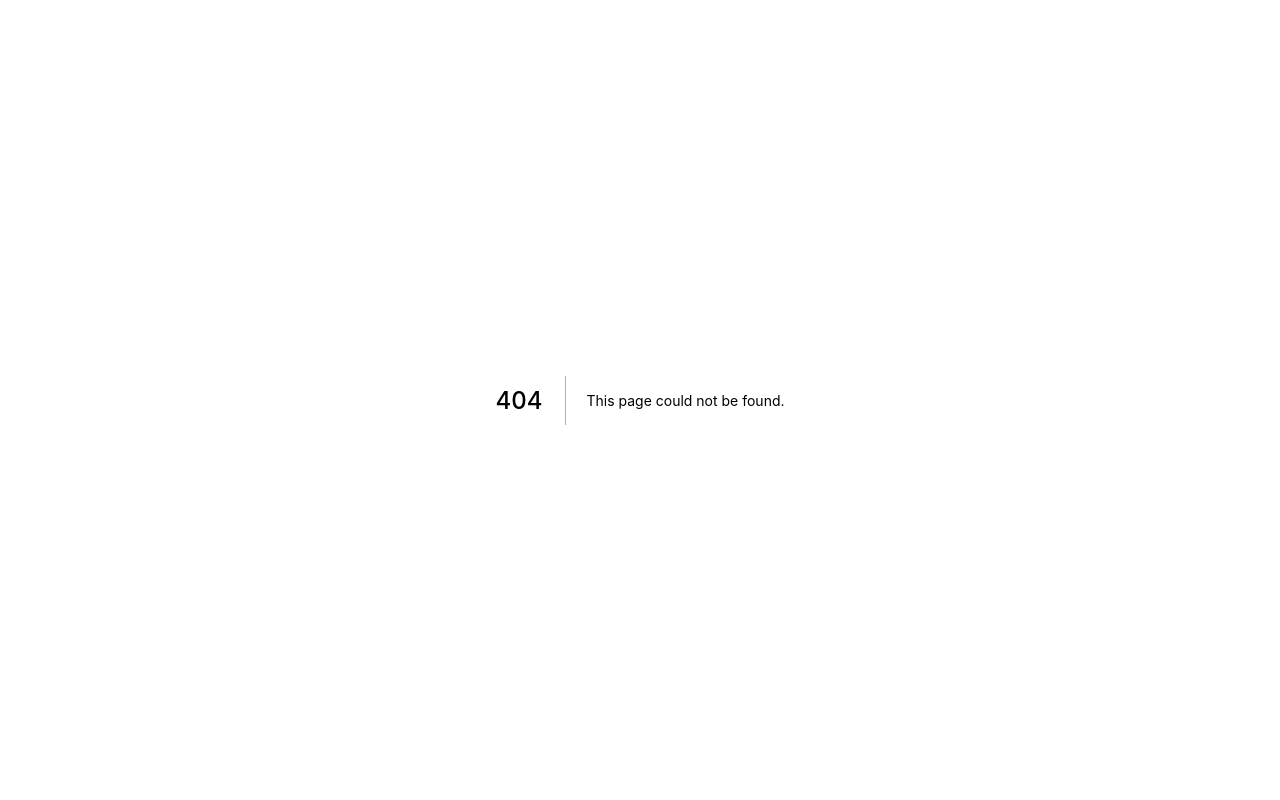
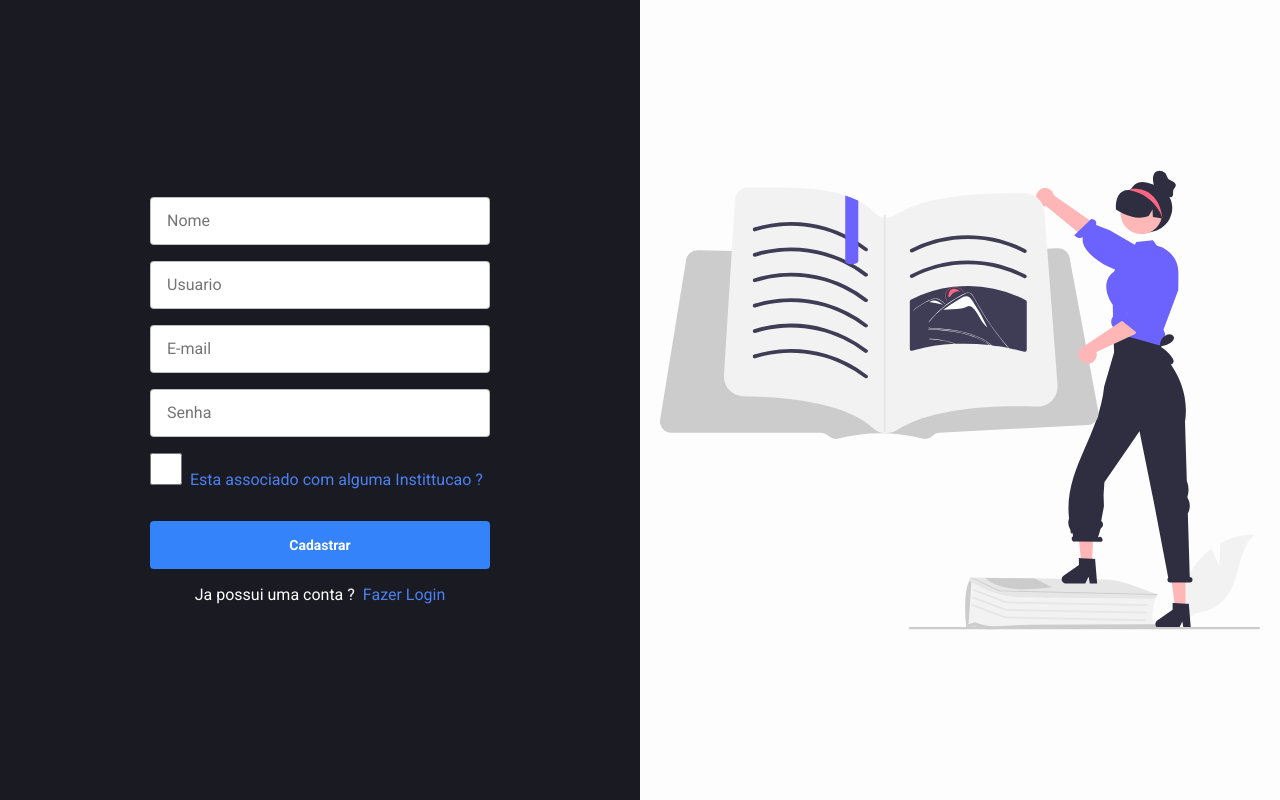
Before and after one commit to lucas6g/desafio-agenciabegin-frontend, a Next.js app: page /signup in a window 1280 px wide. Before the commit this address had no page. Built offline with nearby package versions, Linux system fonts and the light colour scheme.

Commit message:
feat: finish signup page

```diff
--- a/package.json
+++ b/package.json
@@ -12,7 +12,10 @@
     "next": "12.1.6",
     "react": "18.1.0",
     "react-dom": "18.1.0",
-    "styled-components": "^5.3.5"
+    "styled-components": "^5.3.5",
+    "@hookform/resolvers": "^2.8.8",
+    "react-hook-form": "^7.31.0",
+    "yup": "^0.32.11"
   },
   "devDependencies": {
     "@types/node": "17.0.33",
--- /dev/null
+++ b/src/components/Button/Button.tsx
@@ -0,0 +1,11 @@
+import { ButtonHTMLAttributes, ReactNode } from 'react';
+import { Container } from './ButtonStyles';
+
+interface ButtonProps extends ButtonHTMLAttributes<HTMLButtonElement> {
+  isLoading?: boolean;
+  children: ReactNode;
+}
+
+export function Button({ children, ...rest }: ButtonProps) {
+  return <Container {...rest}>{children}</Container>;
+}
--- /dev/null
+++ b/src/components/Button/ButtonStyles.ts
@@ -0,0 +1,20 @@
+import styled from 'styled-components';
+
+export const Container = styled.button`
+  width: 100%;
+  max-width: 100%;
+  background-color: #3483fa;
+  padding: 24px;
+  height: 48px;
+  border-radius: 4px;
+  border: none;
+  display: flex;
+  justify-content: center;
+  align-items: center;
+  margin-top: 16px;
+  font-size: 14px;
+  font-weight: bold;
+  color: white;
+  transition: all 0.4s;
+  cursor: pointer;
+`;
--- /dev/null
+++ b/src/components/ImageBox/ImageBox.tsx
@@ -0,0 +1,16 @@
+import { Container, Content } from './ImageBoxStyles';
+import Image from 'next/image';
+export const ImageBox = () => {
+  return (
+    <Container>
+      <Content>
+        <Image
+          src={'/images/book.svg'}
+          height={600}
+          width={600}
+          alt="Merchan"
+        />
+      </Content>
+    </Container>
+  );
+};
--- /dev/null
+++ b/src/components/ImageBox/ImageBoxStyles.ts
@@ -0,0 +1,18 @@
+import styled from 'styled-components';
+
+export const Container = styled.div`
+  display: none;
+
+  @media (min-width: 768px) {
+    display: flex;
+    flex-direction: column;
+    justify-content: center;
+    align-items: center;
+  }
+`;
+
+export const Content = styled.div`
+  display: flex;
+  flex-direction: column;
+  align-items: center;
+`;
--- /dev/null
+++ b/src/components/Input/Input.tsx
@@ -0,0 +1,38 @@
+import { InputHTMLAttributes, useState } from 'react';
+import { FieldError, FieldValues, UseFormRegister } from 'react-hook-form';
+
+import { Container, StyledInput } from './InputStyles';
+
+interface InputProps extends InputHTMLAttributes<HTMLInputElement> {
+  name: string;
+  label?: string;
+  error?: FieldError;
+  register: UseFormRegister<FieldValues>;
+}
+
+export function Input({ name, label, error, register, ...rest }: InputProps) {
+  const [isInputFocus, setIsInputFocus] = useState(false);
+
+  const handleInputFocus = () => {
+    setIsInputFocus(true);
+  };
+
+  const handleInputBlur = () => {
+    setIsInputFocus(false);
+  };
+  return (
+    <Container isErrored={!!error}>
+      {!!label && <label htmlFor={name}>{label}</label>}
+      <StyledInput
+        isFocused={isInputFocus}
+        isErrored={!!error}
+        id={name}
+        onFocus={handleInputFocus}
+        {...rest}
+        {...register(name)}
+        onBlur={handleInputBlur}
+      />
+      {!!error && <span>{error.message}</span>}
+    </Container>
+  );
+}
--- /dev/null
+++ b/src/components/Input/InputStyles.ts
@@ -0,0 +1,58 @@
+import styled, { css } from 'styled-components';
+
+interface Container {
+  isErrored: boolean;
+}
+export const Container = styled.div<Container>`
+  width: 100%;
+  height: 48px;
+  border-radius: 4px;
+  display: flex;
+  flex-direction: column;
+  justify-content: center;
+  font-size: 14px;
+
+  ${(props) =>
+    props.isErrored &&
+    css`
+      margin-bottom: 8px;
+    `}
+  label {
+    ${(props) =>
+      props.isErrored &&
+      css`
+        color: red;
+      `}
+  }
+  span {
+    color: red;
+    font-size: 16px;
+    font-family: 'Roboto', serif;
+  }
+`;
+
+interface StyledInputProps {
+  isFocused: boolean;
+  isErrored: boolean;
+}
+
+export const StyledInput = styled.input<StyledInputProps>`
+  border: 1px solid rgb(0 0 0 / 25%);
+  width: 100%;
+  height: 48px;
+  border-radius: 4px;
+  padding: 16px;
+
+  ${(props) =>
+    props.isFocused &&
+    css`
+      border-color: #3483fa;
+      border-width: 2px;
+    `}
+  ${(props) =>
+    props.isErrored &&
+    css`
+      border-color: red;
+      border-width: 2px;
+    `}
+`;
--- /dev/null
+++ b/src/pages/signup.tsx
@@ -0,0 +1,97 @@
+import type { NextPage } from 'next';
+
+import { Button } from '../components/Button/Button';
+import { FieldValues } from 'react-hook-form';
+import { Input } from '../components/Input/Input';
+import {
+  AlreadyHaveAnAccountLink,
+  Container,
+  Form,
+  FormBox,
+  FormBoxContent,
+  InstitutionCheckBox,
+  LinkBox
+} from '../styles/pages/SignupStyles';
+import * as yup from 'yup';
+import { yupResolver } from '@hookform/resolvers/yup';
+import { useForm } from 'react-hook-form';
+import NextLink from 'next/link';
+
+const createUserFormSchema = yup.object().shape({
+  name: yup.string().required('Nome obrigátorio'),
+  userName: yup.string().required('Usuario obrigátorio'),
+  email: yup.string().required('E-mail obrigátorio').email('E-mail inválido'),
+  password: yup
+    .string()
+    .required('Senha obrigátoria')
+    .min(6, 'Mínimo 6 caracteres')
+    .max(32, 'Máximo 32 caracteres')
+});
+
+import { ImageBox } from '../components/ImageBox/ImageBox';
+const Signup: NextPage = () => {
+  const {
+    register,
+    handleSubmit,
+    formState: { errors }
+  } = useForm<FieldValues>({
+    resolver: yupResolver(createUserFormSchema)
+  });
+
+  const handleSignUp = (data: FieldValues) => console.log(data);
+  return (
+    <Container>
+      <FormBox>
+        <FormBoxContent>
+          <Form onSubmit={handleSubmit(handleSignUp)}>
+            <Input
+              register={register}
+              error={errors.name}
+              name="name"
+              type="text"
+              placeholder="Nome"
+            />
+            <Input
+              register={register}
+              error={errors.userName}
+              name="userName"
+              type="text"
+              placeholder="Usuario"
+            />
+            <Input
+              register={register}
+              error={errors.email}
+              name="email"
+              type="email"
+              placeholder="E-mail"
+            />
+            <Input
+              register={register}
+              error={errors.password}
+              name="password"
+              type="password"
+              placeholder="Senha"
+            />
+
+            <InstitutionCheckBox>
+              <Input register={register} name="institution" type="checkbox" />
+              <span>Esta associado com alguma Instittucao ?</span>
+            </InstitutionCheckBox>
+
+            <Button>Cadastrar</Button>
+
+            <LinkBox>
+              <span>Ja possui uma conta ?</span>
+
+              <NextLink href="/login">
+                <AlreadyHaveAnAccountLink>Fazer Login</AlreadyHaveAnAccountLink>
+              </NextLink>
+            </LinkBox>
+          </Form>
+        </FormBoxContent>
+      </FormBox>
+      <ImageBox />
+    </Container>
+  );
+};
+export default Signup;
--- /dev/null
+++ b/src/styles/pages/SignupStyles.tsx
@@ -0,0 +1,82 @@
+import styled from 'styled-components';
+
+export const Container = styled.div`
+  @media (min-width: 992px) {
+    display: grid;
+    grid-template-columns: repeat(2, 1fr);
+  }
+`;
+
+export const LinkBox = styled.div`
+  display: flex;
+  flex-direction: row;
+  align-items: center;
+  gap: 8px;
+
+  span {
+    color: ${({ theme }) => theme.colors.white};
+  }
+`;
+
+export const InstitutionCheckBox = styled.div`
+  width: 100%;
+  display: flex;
+  flex-direction: row;
+  align-items: baseline;
+  gap: 8px;
+
+  input {
+    width: 32px;
+    height: 32px;
+  }
+
+  div {
+    width: 32px;
+    height: 32px;
+  }
+
+  span {
+    font-size: 16px;
+    color: ${({ theme }) => theme.colors.blue};
+  }
+`;
+
+export const AlreadyHaveAnAccountLink = styled.a`
+  text-decoration: none;
+  font-size: 16px;
+  color: ${({ theme }) => theme.colors.blue};
+  cursor: pointer;
+`;
+
+export const Title = styled.h1`
+  color: ${({ theme }) => theme.colors.white};
+  font-size: 24px;
+`;
+
+export const FormBox = styled.div`
+  display: flex;
+  justify-content: center;
+  align-items: center;
+  height: 100vh;
+  background-color: ${({ theme }) => theme.colors.black};
+`;
+export const FormBoxContent = styled.div`
+  justify-content: center;
+  display: flex;
+  align-items: center;
+  flex-direction: column;
+  width: 100%;
+  padding: 16px;
+`;
+export const Form = styled.form`
+  display: flex;
+  align-items: center;
+  flex-direction: column;
+  gap: 16px;
+  max-width: 100%;
+  width: 100%;
+
+  @media (min-width: 992px) {
+    max-width: 340px;
+  }
+`;
--- a/src/styles/theme.ts
+++ b/src/styles/theme.ts
@@ -5,5 +5,12 @@ export const theme: DefaultTheme = {
     black: '#1A1A23',
     blue: '#4A80F0',
     white: '#FDFDFD'
+  },
+  breakpoints: {
+    xs: 0,
+    sm: 576,
+    md: 768,
+    lg: 992,
+    xl: 1224
   }
 };
```
Also changed, not shown: src/@types/styled.d.ts (+7 -0 lines), public/images/book.svg (added), 1 other file (tests, documents, lock files or other folders).
